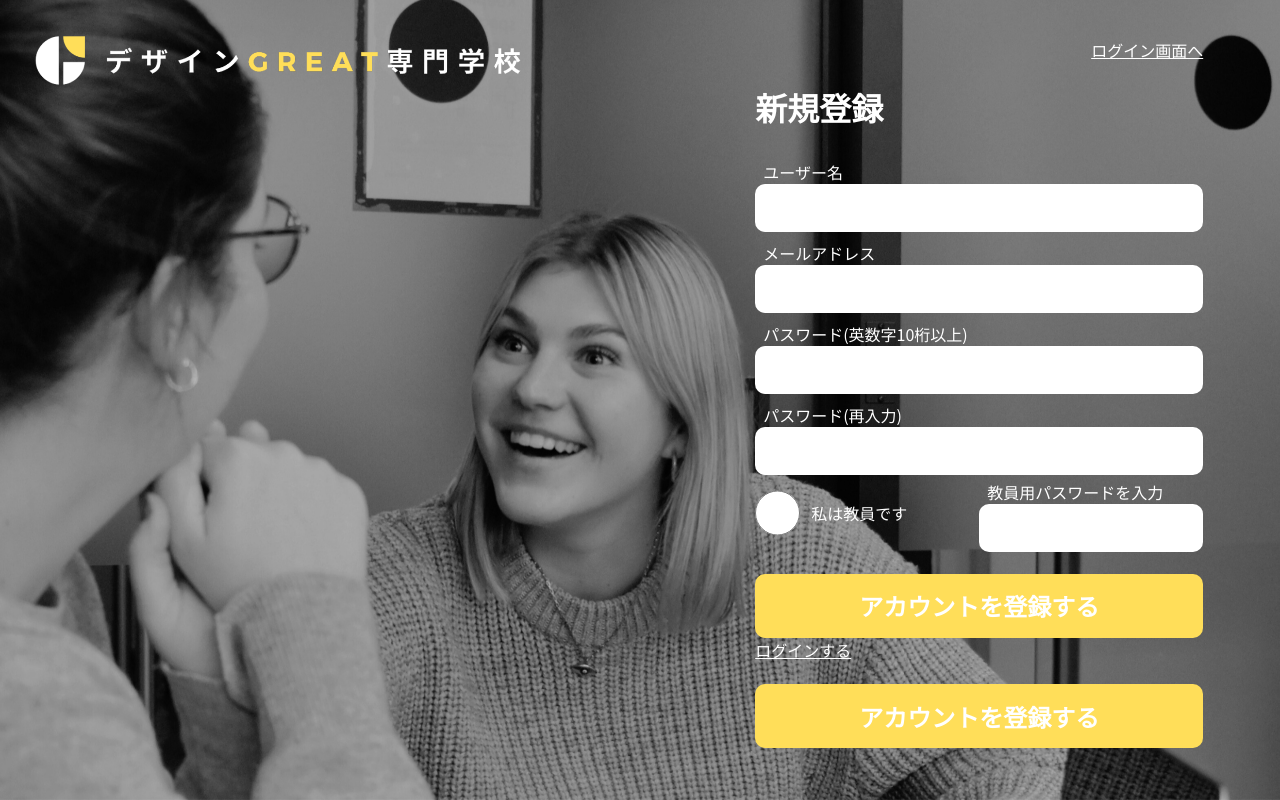
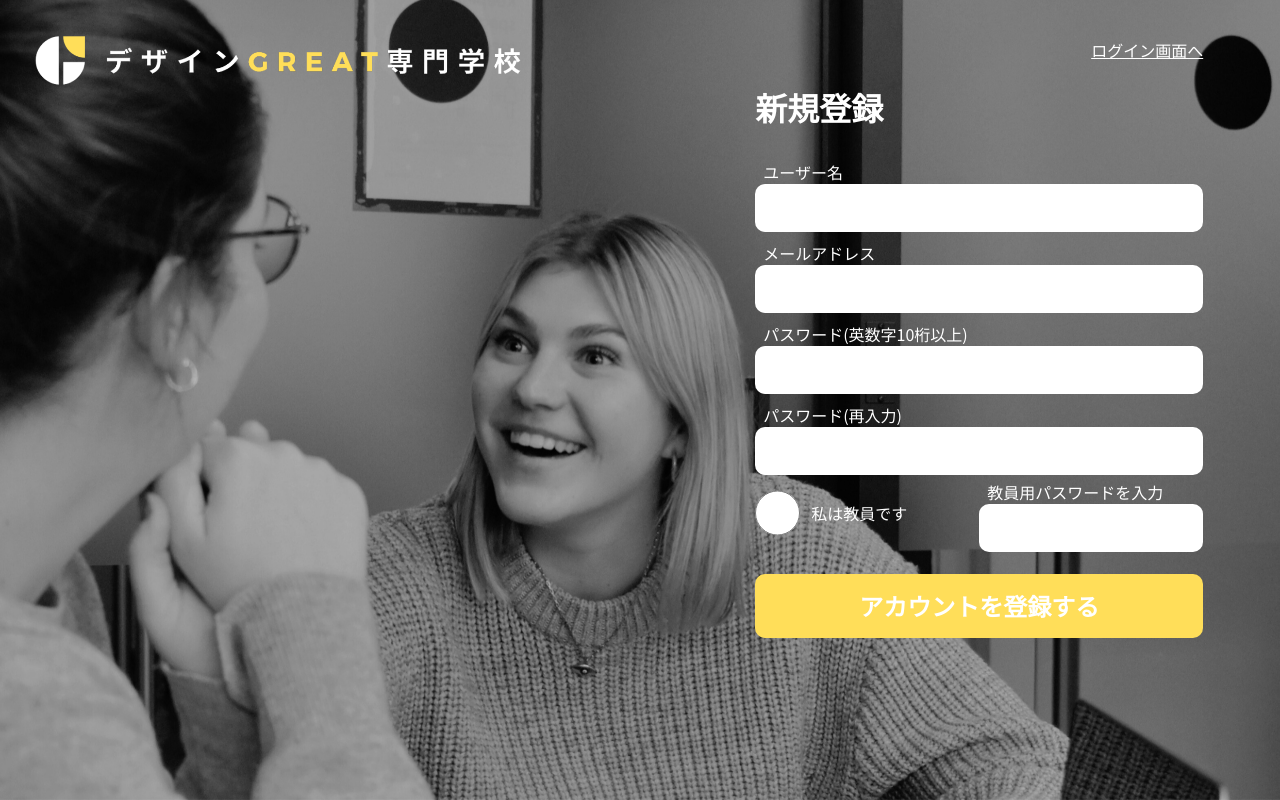
Before and after one commit to GteamChatApp-202310Hackathon/designgreat, a Flask app: page /signup in a window 1280 px wide. Run offline with Flask 2, Linux system fonts and the light colour scheme; some libraries are stand-ins or nearby versions.

Commit message:
消し忘れたログインボタンの削除

```diff
--- a/ChatApp/templates/registration/signup.html
+++ b/ChatApp/templates/registration/signup.html
@@ -115,12 +115,6 @@
         </div>
         <div class="registration-button-container">
           <button class="registration-button">アカウントを登録する</button>
-          <a class="switch-register-mode" href="{{ url_for('signup') }}">
-            ログインする
-          </a>
-        </div>
-        <div class="registration-button-container">
-          <button class="registration-button">アカウントを登録する</button>
         </div>
       </form>
     </div>
```
